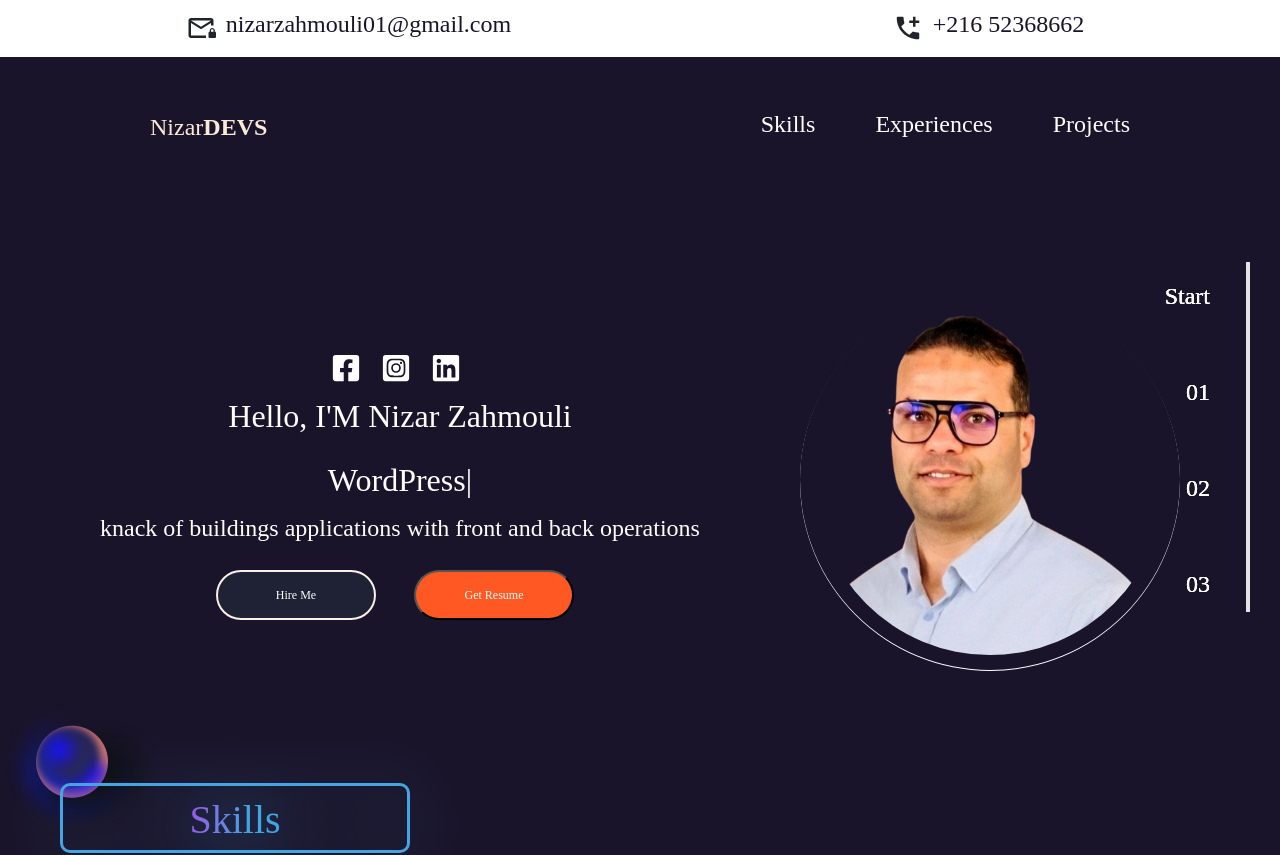
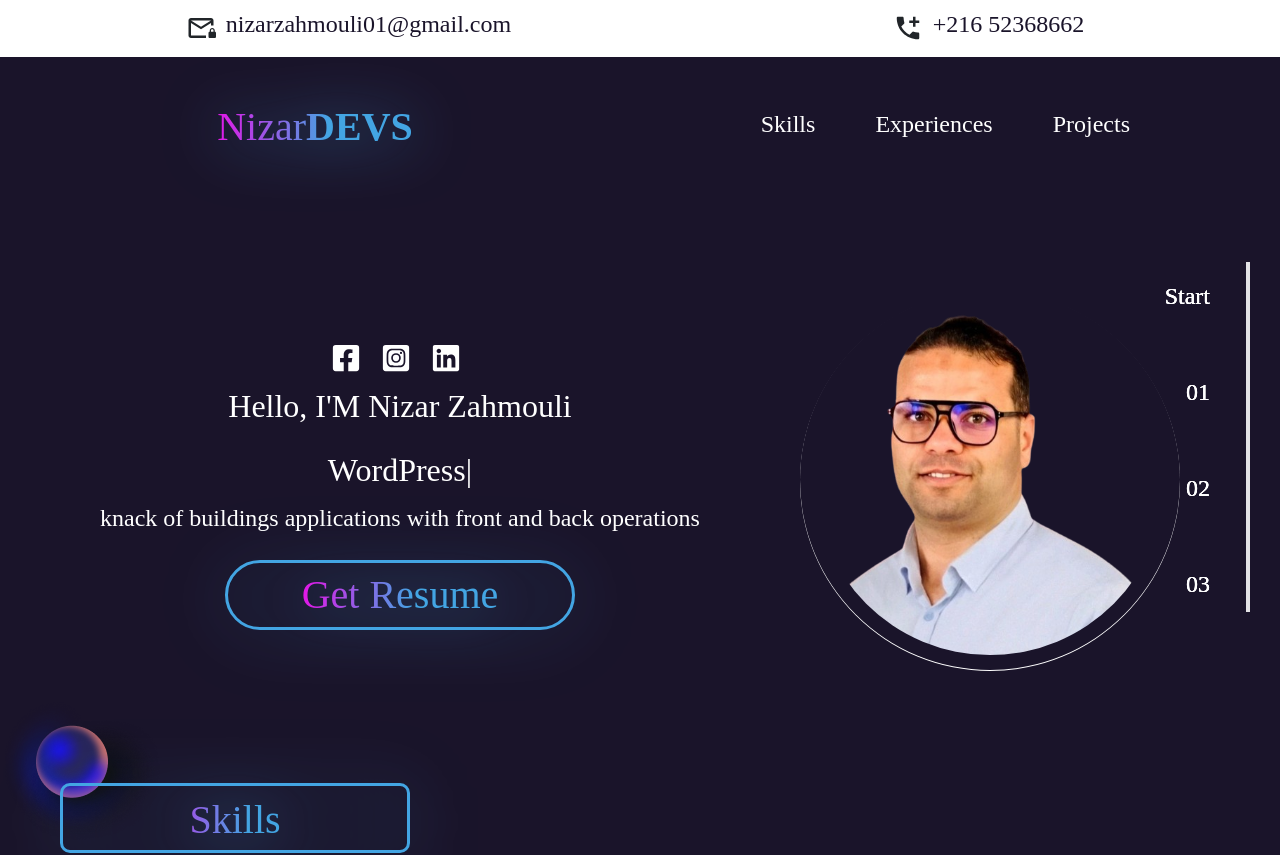
Before and after one commit to nizar-zahmouli/My-portfolio, a React (Create React App) app: page / in a window 1280 px wide. Shown: the top 855 px of the page. Built offline with nearby package versions, Linux system fonts and the light colour scheme; a web font is replaced by a local one.

Commit message:
portfolio commit

```diff
--- a/src/Portfolio/Home/Profile.css
+++ b/src/Portfolio/Home/Profile.css
@@ -27,16 +27,29 @@
 .primary-text {
   color: #fff;
 }
-/* .highlighted-text {
-  color: var(--dark-orange);
-} */
 .profile-role-tagline {
   font-size: 24px;
   margin: 5px 0 0 0;
   font-family: "DM Sans";
 }
 .profile-options .highlighted-btns {
-  margin: 0 0 0 28px;
+  border: 3px solid #43a5e3;
+  border-radius: 50px;
+  box-sizing: border-box;
+  -webkit-filter: drop-shadow(0 4px 30px rgba(67, 165, 227, 0.8));
+  filter: drop-shadow(0 4px 30px rgba(67, 165, 227, 0.8));
+  height: 70px;
+  width: 350px;
+  -webkit-text-fill-color: transparent;
+  background: linear-gradient(272.38deg, #43a5e3 46.06%, #f408e8 81.53%);
+  background-clip: text;
+  -webkit-background-clip: text;
+  font-size: 40px;
+  text-align: center;
+  -webkit-border-radius: 50px;
+  -moz-border-radius: 50px;
+  -ms-border-radius: 50px;
+  -o-border-radius: 50px;
 }
 .profile-options .highlighted-btns:hover {
   margin: 0 0 0 28px;
@@ -52,6 +65,10 @@
   height: 380px;
   margin: 0 0 0 100px;
   border-radius: 50%;
+  -webkit-border-radius: 50%;
+  -moz-border-radius: 50%;
+  -ms-border-radius: 50%;
+  -o-border-radius: 50%;
 }
 .profile-picture-background {
   height: 92%;
--- a/src/Portfolio/Home/Profile.js
+++ b/src/Portfolio/Home/Profile.js
@@ -1,28 +1,14 @@
 import React from "react";
 import { TypeAnimation } from "react-type-animation";
-import resume  from "./ZAHMOULI NIZAR-Developpeur Full Stack.pdf"
-import "./Profile.css"
-import { FaFacebookSquare, FaInstagramSquare, FaLinkedin } from "react-icons/fa";
+import resume from "./ZAHMOULI NIZAR-Developpeur Full Stack.pdf";
+import "./Profile.css";
+import {
+  FaFacebookSquare,
+  FaInstagramSquare,
+  FaLinkedin,
+} from "react-icons/fa";
 
 const Profile = () => {
-  /*function downloadURI(uri, name) {
-    var link = document.createElement("a");
-    link.download = name; // <- name instead of 'name'
-    link.href = uri;
-    link.click();
-    link.remove();
-  }
-
-  downloadURI("./ZAHMOULI NIZAR-Developpeur Full Stack.pdf", "nizar-zahmouli.pdf");*/
-
-    /* const downloadPdf = async () => {
-    const fileName = "ZAHMOULI NIZAR-Developpeur Full Stack.pdf";
-    const blob = await pdf(<document />).toBlob();
-    saveAs(blob, fileName);
-  };
-
-  */
-
   return (
     <div className="profile-container " id="home">
       <div className="profile-parent">
@@ -76,14 +62,9 @@ const Profile = () => {
           </div>
           {/*  */}
           <div className="profile-options">
-            <button className="btns primary-btns">Hire Me</button>
-
             <a href={resume} target="_blank">
-            <button className="btns highlighted-btns">
-
-              Get Resume
-            </button>
-             </a>
+              <button className="highlighted-btns">Get Resume</button>
+            </a>
           </div>
         </div>
         <div className="profile-picture">
--- a/src/Portfolio/Navbar/Navbar.css
+++ b/src/Portfolio/Navbar/Navbar.css
@@ -4,8 +4,7 @@
   display: flex;
   justify-content: space-around;
   align-items: center;
-  flex-wrap: wrap
-  ;
+  flex-wrap: wrap;
   width: 100%;
   background-color: #fff;
 }
@@ -16,9 +15,22 @@
 }
 .contact div h3 {
   color: #1a142a;
-
 }
-
+.siteName {
+  box-sizing: border-box;
+  -webkit-filter: drop-shadow(0 4px 30px rgba(67, 165, 227, 0.8));
+  filter: drop-shadow(0 4px 30px rgba(67, 165, 227, 0.8));
+  height: 70px;
+  position: relative;
+  width: 350px;
+  -webkit-text-fill-color: transparent;
+  background: linear-gradient(272.38deg, #43a5e3 46.06%, #f408e8 81.53%);
+  background-clip: text;
+  -webkit-background-clip: text;
+  font-size: 40px;
+  padding: 10px;
+  text-align: center;
+}
 .vertical-navbar {
   display: none;
 }
@@ -66,15 +78,20 @@
   border-radius: 3px;
   z-index: 1;
   transform-origin: 4px 0px;
-  transition: transform 0.5s cubic-bezier(0.77, 0.2, 0.05, 1),    background 0.5s cubic-bezier(0.77, 0.2, 0.05, 1), opacity 0.55s ease;
+  transition: transform 0.5s cubic-bezier(0.77, 0.2, 0.05, 1),
+    background 0.5s cubic-bezier(0.77, 0.2, 0.05, 1), opacity 0.55s ease;
   -webkit-border-radius: 3px;
   -moz-border-radius: 3px;
   -ms-border-radius: 3px;
   -o-border-radius: 3px;
-  -webkit-transition: transform 0.5s cubic-bezier(0.77, 0.2, 0.05, 1),    background 0.5s cubic-bezier(0.77, 0.2, 0.05, 1), opacity 0.55s ease;
-  -moz-transition: transform 0.5s cubic-bezier(0.77, 0.2, 0.05, 1),    background 0.5s cubic-bezier(0.77, 0.2, 0.05, 1), opacity 0.55s ease;
-  -ms-transition: transform 0.5s cubic-bezier(0.77, 0.2, 0.05, 1),    background 0.5s cubic-bezier(0.77, 0.2, 0.05, 1), opacity 0.55s ease;
-  -o-transition: transform 0.5s cubic-bezier(0.77, 0.2, 0.05, 1),    background 0.5s cubic-bezier(0.77, 0.2, 0.05, 1), opacity 0.55s ease;
+  -webkit-transition: transform 0.5s cubic-bezier(0.77, 0.2, 0.05, 1),
+    background 0.5s cubic-bezier(0.77, 0.2, 0.05, 1), opacity 0.55s ease;
+  -moz-transition: transform 0.5s cubic-bezier(0.77, 0.2, 0.05, 1),
+    background 0.5s cubic-bezier(0.77, 0.2, 0.05, 1), opacity 0.55s ease;
+  -ms-transition: transform 0.5s cubic-bezier(0.77, 0.2, 0.05, 1),
+    background 0.5s cubic-bezier(0.77, 0.2, 0.05, 1), opacity 0.55s ease;
+  -o-transition: transform 0.5s cubic-bezier(0.77, 0.2, 0.05, 1),
+    background 0.5s cubic-bezier(0.77, 0.2, 0.05, 1), opacity 0.55s ease;
 }
 
 #menuToggle span:first-child {
@@ -137,9 +154,8 @@
   color: #fff;
   padding: 10px;
   font-size: 32px;
-    text-decoration: none;
-    list-style-type: none;
-
+  text-decoration: none;
+  list-style-type: none;
 }
 
 #menuToggle input:checked ~ ul {
--- a/src/Portfolio/Navbar/Navbar.js
+++ b/src/Portfolio/Navbar/Navbar.js
@@ -7,7 +7,7 @@ export const Navbar = () => {
     <div id="navbar">
       <div className="contact">
         <div>
-          <MdOutlineMailLock size={30} />
+          <MdOutlineMailLock size={30}  />
           <h3>nizarzahmouli01@gmail.com</h3>
         </div>
         <div>
@@ -18,7 +18,7 @@ export const Navbar = () => {
       <div className="vertical-navbar">
         <div>
           <a href="/">
-            <h3>
+            <h3 className="siteName">
               Nizar<b>DEVS</b>
             </h3>
           </a>
@@ -49,7 +49,7 @@ export const Navbar = () => {
       <nav className="horizontal-navbar">
         <div>
           <a href="/">
-            <h3>
+            <h3 className="siteName">
               Nizar<b>DEVS</b>
             </h3>
           </a>
--- a/src/index.css
+++ b/src/index.css
@@ -53,29 +53,12 @@ body ::-webkit-scrollbar-thumb {
   -o-transform: translateY(2px)  ;
 }
 
-.primary-btns {
-  color: white;
-  border: 2px solid linen;
-  font-size: 12px;
-  background-color: #1f2235;
-}
 /* @media only screen and (max-width: 414px) {
   .primary-btn {
     font-size: 13px;
   }
 } */
 
-.primary-btns:hover {
-  color: aliceblue;
-  border: 2px solid #ff5823;
-  background-color: #1f2235;
-}
-
-.highlighted-btns {
-  color: white;
-  font-size: 12px;
-  background-color: #ff5823;
-}
 @media only screen and (max-width: 568px) {
   .highlighted-btns {
     z-index: -900;
```
